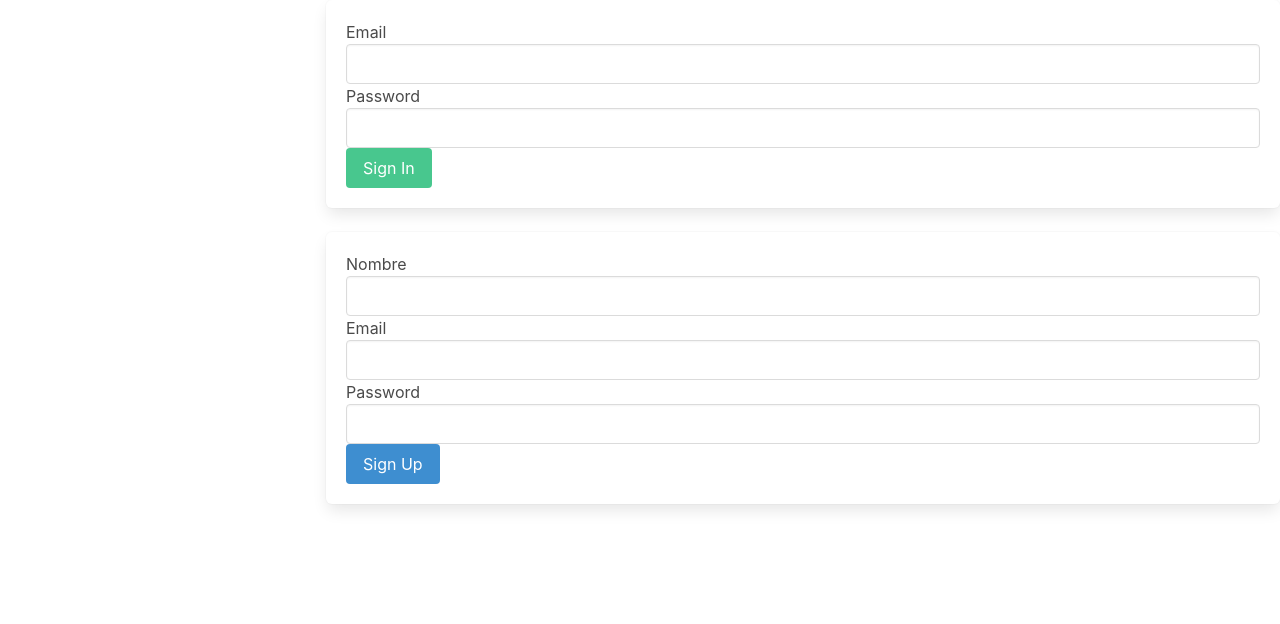
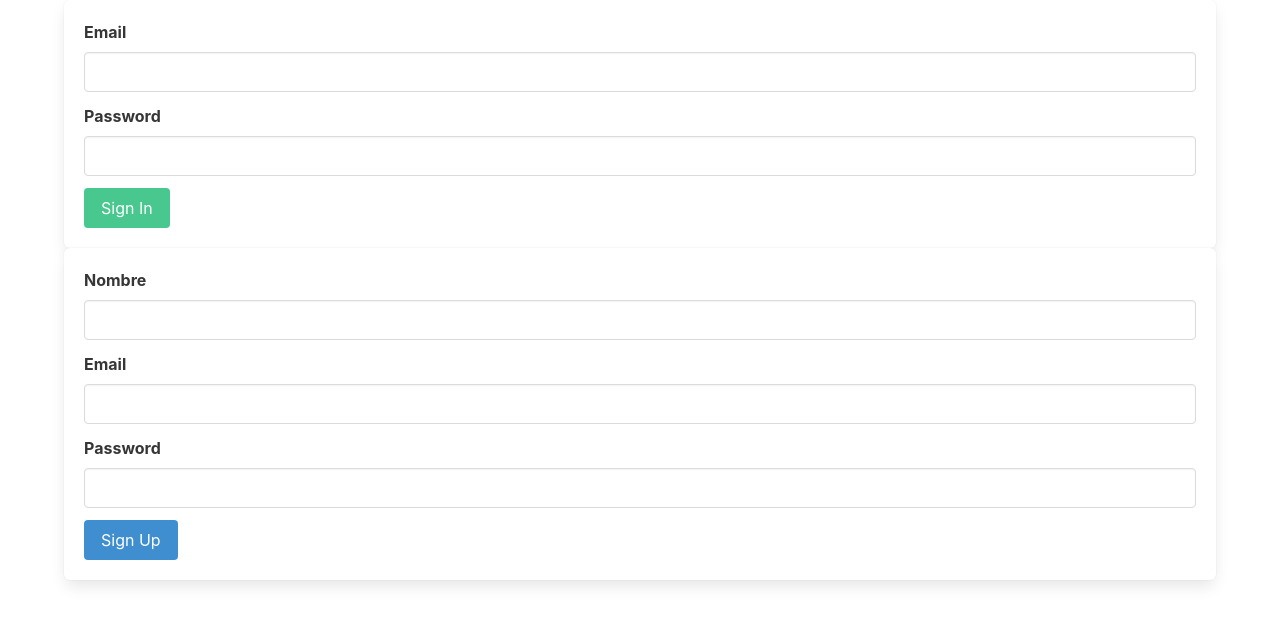
Before and after one commit to danicanelo/yunuki, a React (Create React App) app: page / in a window 1280 px wide. Shown: the top 624 px of the page. Built offline with nearby package versions, Linux system fonts and the light colour scheme.

Commit message:
MINOR ADD form styles

```diff
--- a/src/App.js
+++ b/src/App.js
@@ -3,14 +3,12 @@ import { Register } from "./auth/screens/register";
 
 function App() {
   return (
-
       <div className="columns">
-        <div className="column is-offset-one-quarter">
+        <div className="column">
             <Login />
             <Register />
         </div>
       </div>
-
   );
 }
 
--- a/src/auth/screens/login.js
+++ b/src/auth/screens/login.js
@@ -23,6 +23,7 @@ export function Login() {
   }
 
   return (
+    <div className="container">
       <div className="box">
         <form onSubmit={handleSubmit}>
           <Input
@@ -42,5 +43,6 @@ export function Login() {
           <button className="is-block button is-success" type="submit">Sign In</button>
         </form>
       </div>
+    </div>
   );
 }
--- a/src/auth/screens/register.js
+++ b/src/auth/screens/register.js
@@ -24,6 +24,7 @@ export function Register() {
   }
 
   return (
+    <div className="container">
       <div className="box">
         <form onSubmit={handleSubmit}>
           <Input
@@ -37,19 +38,20 @@ export function Register() {
             label = "Email"
             id = "email"
             type = "email"
-          value = {values.user}
+            value = {values.email}
             onChange = {handleChange}
           />
           <Input
             label = "Password"
             id = "password"
             type = "password"
-          value = {values.user}
+            value = {values.password}
             onChange = {handleChange}
           />
           <button className="is-block button is-info" type="submit">Sign Up</button>
         </form>
       </div>
+    </div>
 
   );
 }
--- a/src/core/components/input.js
+++ b/src/core/components/input.js
@@ -2,8 +2,9 @@ import React from "react";
 
 export function Input({label, id, type, value, onChange}){
     return (
-        <div>
-            <label className="is-block" htmlFor="{id}">{label}</label>
+        <div className="field">
+            <label className="label" htmlFor="{id}">{label}</label>
+            <div className="control">
                 <input className="input"
                     id={id}
                     name={id}
@@ -12,5 +13,6 @@ export function Input({label, id, type, value, onChange}){
                     onChange={onChange}
                 />
             </div>
+        </div>
     )
 }
```
Lines whose indentation alone changed are shown as unchanged.
